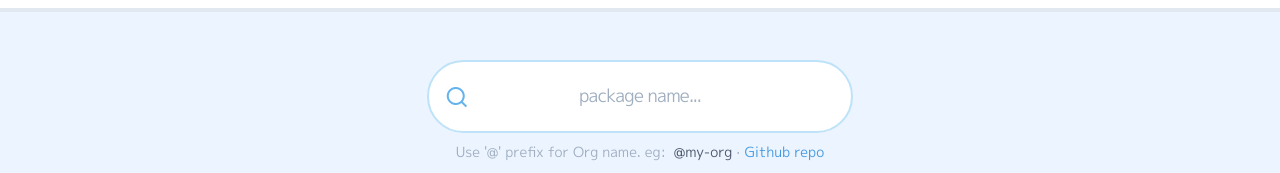
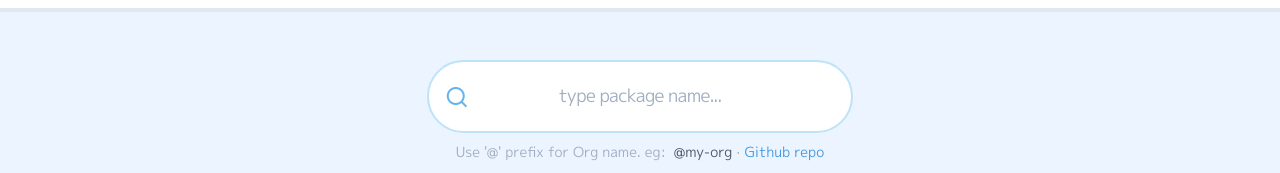
Before and after one commit to lokesh-coder/pkg-name, a Svelte app: page / in a window 1280 px wide. Shown: the part 590-763 px from the top of the page. Built offline with nearby package versions, Linux system fonts and the light colour scheme; what tailwindcss-font-inter would draw is missing.

Commit message:
Update Search.svelte

```diff
--- a/src/Search.svelte
+++ b/src/Search.svelte
@@ -32,7 +32,7 @@
 <div class="container">
   <i class="ri-search-line absolute mx-4 text-blue-400 text-2xl"></i>
   <input
-    placeholder="package name..."
+    placeholder="type package name..."
     on:keyup="{handler}"
     bind:value="{keyword}"
     spellcheck="false"
```
